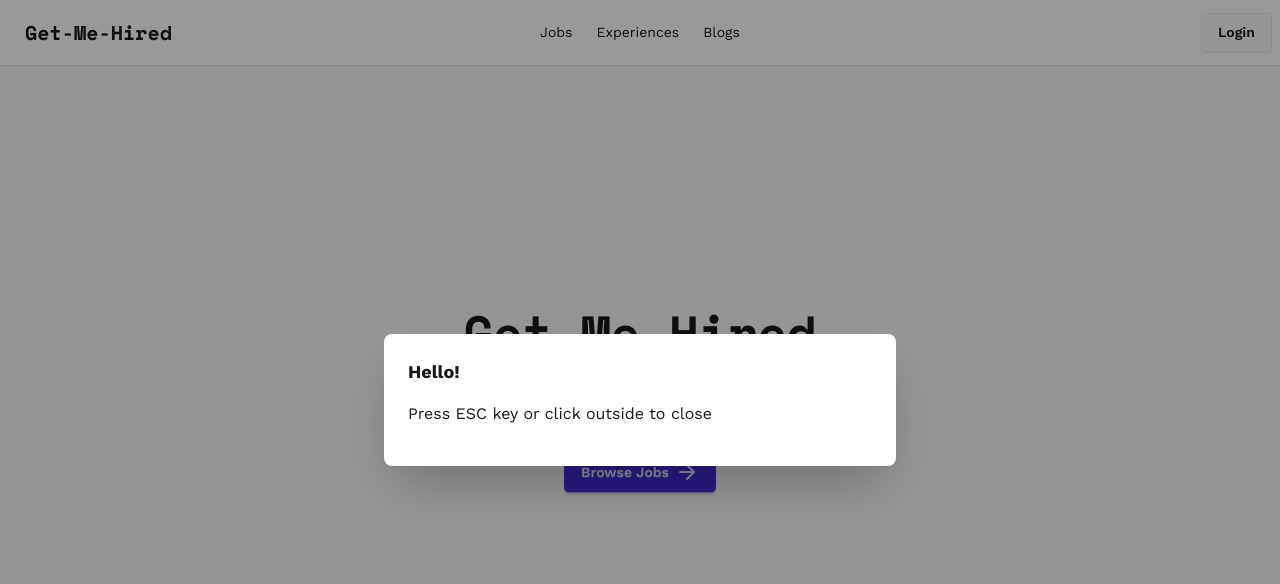
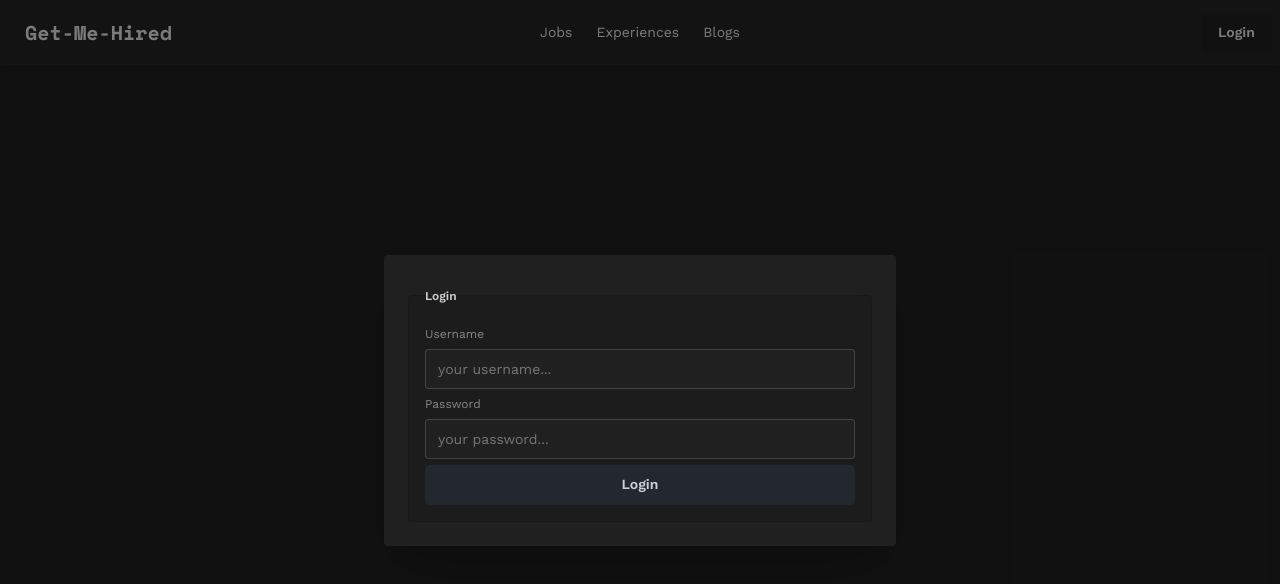
Before and after one commit to TheSushantKumbhar/get_me_hired, a React (Vite) app in the folder frontend/: page / in a window 1280 px wide. Both pictures are taken after a click on the button "Login". Shown: the top 584 px of the page. Built offline with nearby package versions, Linux system fonts and the light colour scheme.

Commit message:
login form + some stuff voice agent related

```diff
--- /dev/null
+++ b/frontend/src/components/Login/LoginForm.jsx
@@ -0,0 +1,24 @@
+function LoginForm() {
+  return (
+    <fieldset className="fieldset bg-base-200 border-base-300 rounded-box w-full border p-4">
+      <legend className="fieldset-legend w-full">Login</legend>
+
+      <label className="label w-full">Username</label>
+      <input
+        type="text"
+        className="input w-full"
+        placeholder="your username..."
+      />
+
+      <label className="label w-full">Password</label>
+      <input
+        type="password"
+        className="input w-full"
+        placeholder="your password..."
+      />
+      <button className="btn btn-neutral w-full">Login</button>
+    </fieldset>
+  );
+}
+
+export default LoginForm;
--- a/frontend/src/components/Login/LoginModal.jsx
+++ b/frontend/src/components/Login/LoginModal.jsx
@@ -1,3 +1,5 @@
+import LoginForm from "./LoginForm";
+
 function LoginModal() {
   return (
     <>
@@ -9,13 +11,12 @@ function LoginModal() {
         Login
       </button>
       <dialog id="my_modal_2" className="modal">
-        <div className="modal-box">
-          <h3 className="font-bold text-lg">Hello!</h3>
-          <p className="py-4">Press ESC key or click outside to close</p>
-        </div>
         <form method="dialog" className="modal-backdrop">
           <button>close</button>
         </form>
+        <div className="modal-box">
+          <LoginForm />
+        </div>
       </dialog>
     </>
   );
--- a/frontend/src/index.css
+++ b/frontend/src/index.css
@@ -1,6 +1,10 @@
 @import url("https://fonts.googleapis.com/css2?family=Space+Mono:ital,wght@0,400;0,700;1,400;1,700&family=Work+Sans:ital,wght@0,100..900;1,100..900&display=swap");
 @import "tailwindcss";
-@plugin "daisyui";
+@plugin "daisyui" {
+  themes:
+    acid,
+    business --default;
+}
 
 @theme {
   --font-space-mono: "Space Mono", sans-serif;
```
Also changed, not shown: 1 other file (tests, documents, lock files or other folders).
